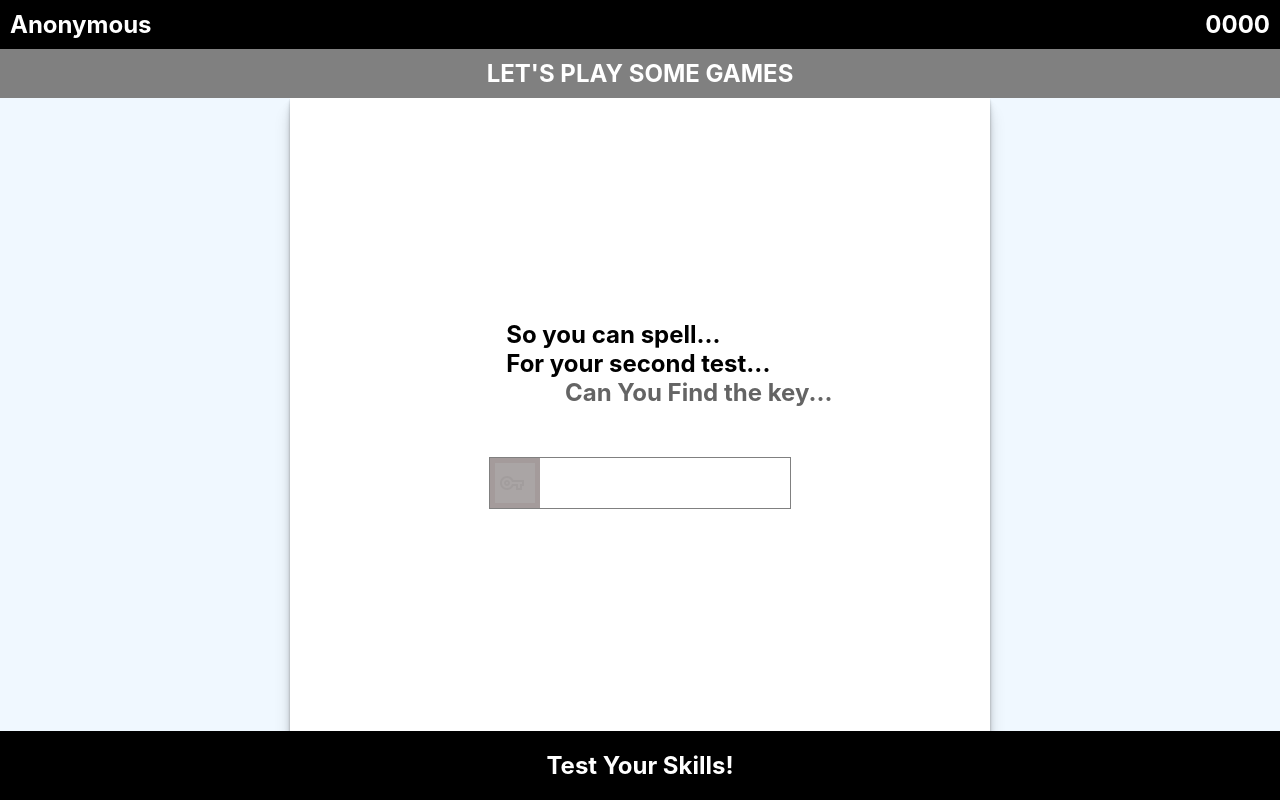
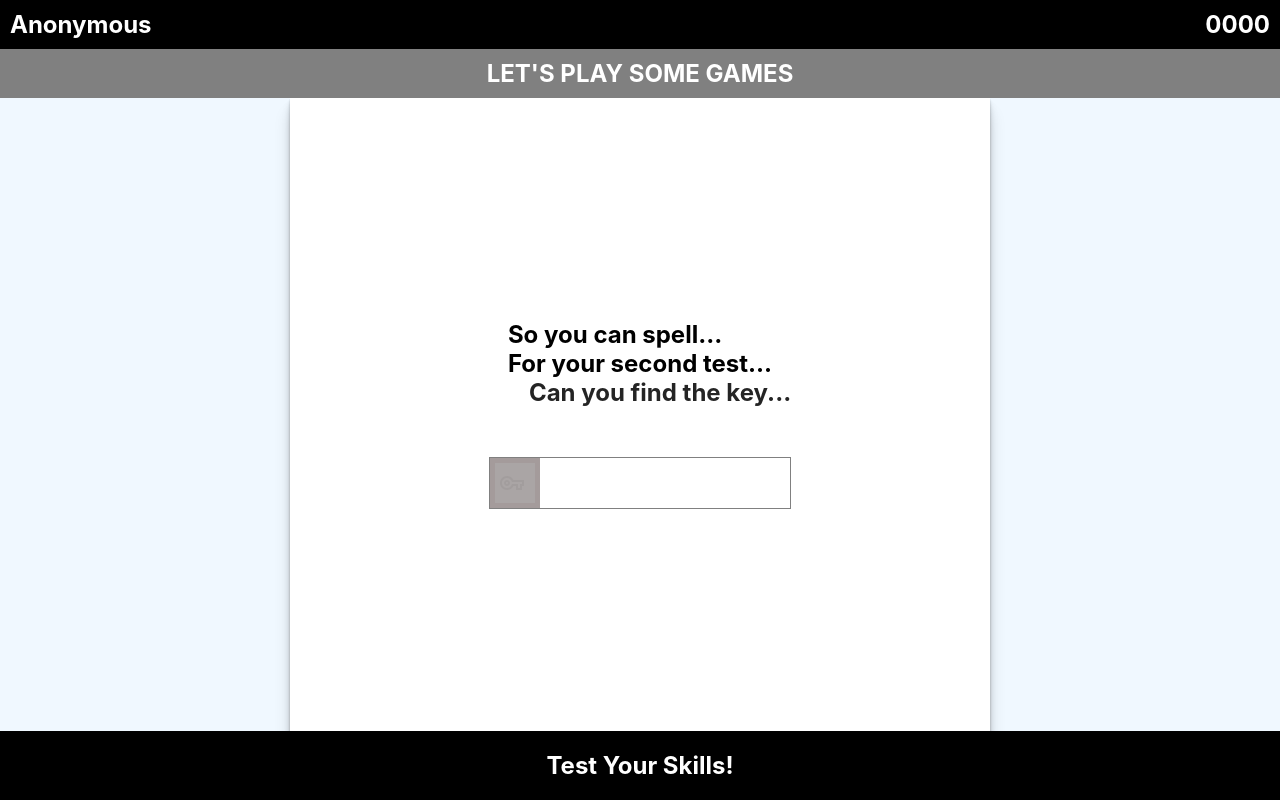
Before and after one commit to leavemydogalone/LetsPlaySomeGames, a React (Create React App) app: page / in a window 1280 px wide. Built offline with nearby package versions, Linux system fonts and the light colour scheme.

Commit message:
more styles

```diff
--- a/src/scenes/LevelTwo.tsx
+++ b/src/scenes/LevelTwo.tsx
@@ -37,7 +37,7 @@ export default function LevelTwo() {
       <div className="top">
         <h2 className="title first">So you can spell...</h2>
         <h2 className="title second">For your second test...</h2>
-        <h2 className="title third">Can You Find the key...</h2>
+        <h2 className="title third">Can you find the key...</h2>
       </div>
       <div className="bottom">
         <div className="track">
@@ -72,7 +72,7 @@ export default function LevelTwo() {
       {won && (
         <div className="winScreen">
           <div className="diagonalBar">
-            <span className="wow">...........</span>
+            <span className="wow ">...........</span>
             <span className="wow secondLine">YOU HAVE BESTED ME AGAIN</span>
           </div>
         </div>
--- a/src/styles/_levelTwo.scss
+++ b/src/styles/_levelTwo.scss
@@ -20,6 +20,17 @@
     opacity: 100%;
   }
 }
+@keyframes pulse {
+  0% {
+    transform: scale(1);
+  }
+  50% {
+    transform: scale(1.2);
+  }
+  100% {
+    transform: scale(1);
+  }
+}
 .levelTwo {
   display: flex;
   justify-content: center;
@@ -31,7 +42,7 @@
     margin-bottom: 50px;
     .title {
       opacity: 0;
-      animation: fade 2s ease-in forwards;
+      animation: fade 2s ease-in-out forwards;
     }
     .first {
       animation-delay: 0;
@@ -58,14 +69,24 @@
         display: flex;
         justify-content: center;
         align-items: center;
+        svg {
+          &:hover {
+            cursor: pointer;
+            // transform: scale(1.1);
+            // transition: transform 2000ms ease-in-out infinite;
+            animation: pulse 2000ms ease-in-out infinite;
+          }
+        }
       }
       .draggerContainer {
         position: relative;
         width: fit-content;
+        &:hover {
+          cursor: pointer;
+        }
         .dragger {
           height: 50px;
           width: 50px;
-
           display: flex;
           justify-content: center;
           align-items: center;
```
